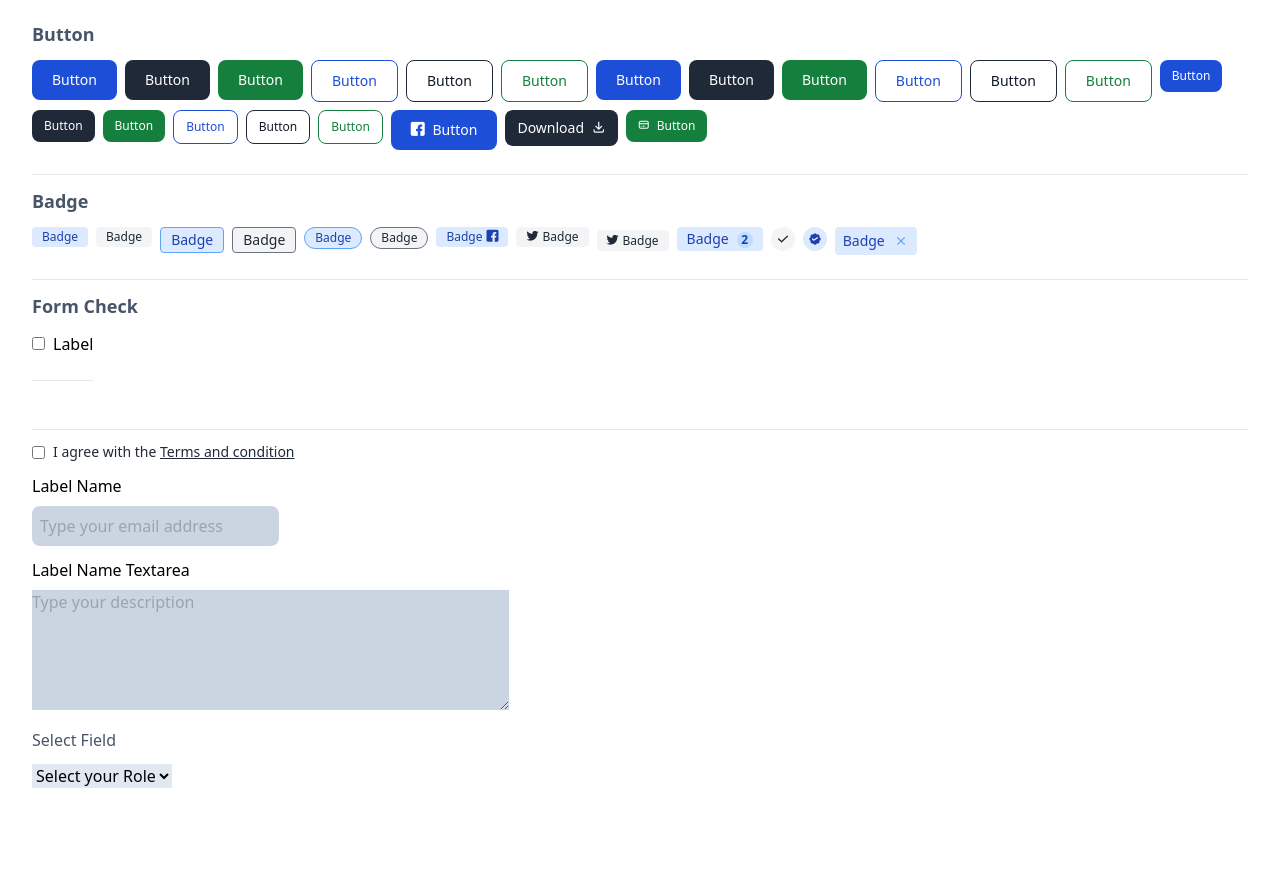
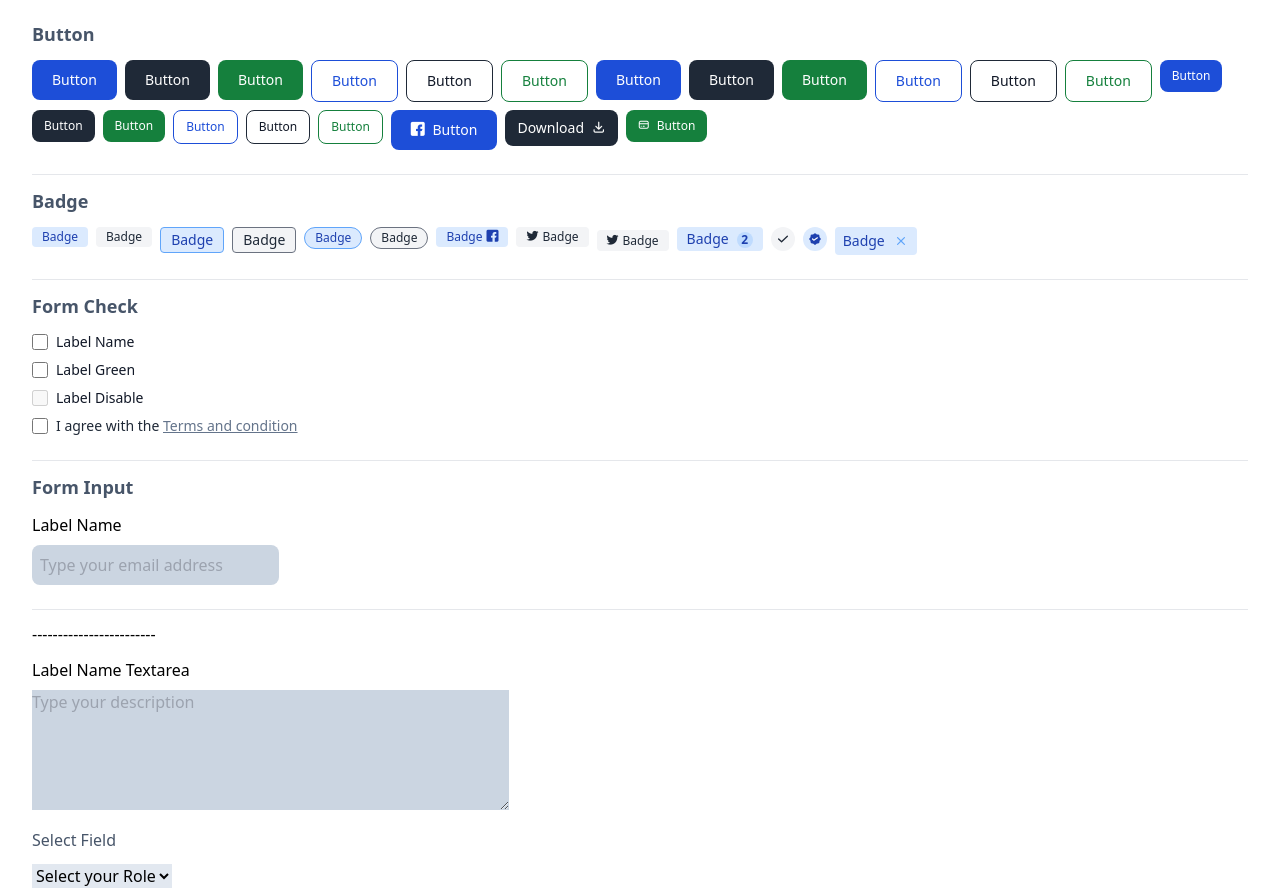
Before and after one commit to ShuvoMallick01/Vuejs-Dynamic-Components, a Vue app: page / in a window 1280 px wide. Before the commit the page ends 800 px from the top, so only its background shows below. Built offline with nearby package versions, Linux system fonts and the light colour scheme.

Commit message:
Finish Form Checkbox

```diff
--- a/index.html
+++ b/index.html
@@ -17,8 +17,8 @@
 
     <title>Vite App</title>
   </head>
-  <body>
-    <div id="app" class="container mx-auto px-5 xl:px-8"></div>
+  <body class="light">
+    <div id="app" class="container mx-auto px-5 xl:px-8 light"></div>
     <script type="module" src="/src/main.js"></script>
   </body>
 </html>
--- a/src/App.vue
+++ b/src/App.vue
@@ -184,38 +184,49 @@
 
     <!-- Form Check -->
     <h2 class="font-bold text-lg text-slate-600">Form Check</h2>
-    <div class="flex gap-2 flex-wrap items-start border-b pb-6 mb-6">
-      <div class="flex gap-2 flex-wrap items-start border-b pb-6 mb-6">
-        <FormCheck
-          title="Label"
-          id="checkId"
-          :name="'checkName'"
-          value="checkValue"
-        />
-      </div>
-    </div>
 
-    <CheckBox>
+    <div class="flex flex-col gap-2 flex-wrap items-start border-b pb-6 mb-6">
+      <Checkbox label="Label Name" id="Form-Check"> </Checkbox>
+
+      <Checkbox
+        :inputType="'checkbox-green'"
+        :inputlabel="'form-label-green'"
+        label="Label Green"
+        id="Form-green"
+      >
+      </Checkbox>
+
+      <Checkbox label="Label Disable" id="Form-Check" disabled> </Checkbox>
+
+      <Checkbox id="checkboxSlot">
         <span
           for="terms"
           class="ml-2 text-sm font-medium text-gray-800 dark:text-gray-500"
         >
           I agree with the
-        <a href="#" class="text-secondary hover: underline dark:text-gray-600"
+          <a href="#" class="text-slate-500 hover: underline dark:text-gray-600"
             >Terms and condition</a
           >
         </span>
-    </CheckBox>
+      </Checkbox>
+    </div>
 
-    <TextField
+    <!-- Form Input -->
+    <h2 class="font-bold text-lg text-slate-600">Form Input</h2>
+
+    <div class="flex flex-col gap-2 flex-wrap items-start border-b pb-6 mb-6">
+      <FormInput
         id="name"
         type="email"
         :input="true"
         label="Label Name"
         placeholder="Type your email address"
         v-model="formFields.email"
-    />
+      >
+      </FormInput>
+    </div>
 
+    <p>------------------------</p>
     <TextField
       :textarea="true"
       row="4"
@@ -236,10 +247,10 @@
 import { reactive, ref } from "vue";
 import Button from "./components/buttons/Button.vue";
 import Badge from "./components/badge/Badge.vue";
-import FormCheck from "./components/form/FormCheck.vue";
-import CheckBox from "./components/form/CheckBox.vue";
+import Checkbox from "./components/form/Checkbox.vue";
 import TextField from "./components/form/TextField.vue";
 import SelectField from "./components/form/SelectField.vue";
+import FormInput from "./components/form/FormInput.vue";
 
 const formFields = reactive({ email: "", inputName: "", password: "" });
 
--- a/src/assets/css/main.css
+++ b/src/assets/css/main.css
@@ -104,6 +104,23 @@
     @apply rounded-full;
   }
 
+  /* Form Checkbox */
+  .checkbox-default {
+    @apply w-4 h-4 text-blue-600 bg-gray-100 border-gray-300 rounded   dark:ring-offset-gray-800 dark:bg-gray-700 dark:border-gray-600;
+  }
+
+  .checkbox-green {
+    @apply w-4 h-4  text-green-600 bg-green-600 border-gray-300 rounded   dark:ring-offset-gray-800 dark:bg-gray-700 dark:border-gray-600;
+  }
+
+  .form-label-default {
+    @apply ml-2 text-sm font-medium text-gray-900 dark:text-gray-300;
+  }
+
+  .form-label-green {
+    @apply ml-2 text-sm font-medium  text-green-700;
+  }
+
   /* ----------------- */
   .gradient {
     background-color: #aee1f9;
--- a/src/components/form/CheckBox.vue
+++ b/src/components/form/CheckBox.vue
@@ -1,16 +1,42 @@
 <template>
   <div class="flex items-center" :class="wrapperClass">
-    <input class="text-gray-700" type="checkbox" v-bind="$attrs" />
+    <input
+      :class="{
+        'checkbox-default': inputType === 'checkbox-default',
+        'checkbox-green': inputType === 'checkbox-green',
+      }"
+      type="checkbox"
+      v-bind="$attrs"
+    />
     <slot v-if="$slots.default"></slot>
-    <label v-else class="" :for="$attrs.id">{{ label }}</label>
+
+    <label
+      v-else
+      :class="{
+        'form-label-default': labelType === 'form-label-default',
+        'form-label-green': labelType === 'form-label-green',
+      }"
+      :for="$attrs.id"
+      >{{ label }}</label
+    >
   </div>
 </template>
 
 <script setup>
-defineOptions({ inheritAttrs: false });
+defineOptions({
+  inheritAttrs: false,
+});
 
 defineProps({
   wrapperClass: String,
   label: String,
+  inputType: {
+    type: String,
+    default: "checkbox-default",
+  },
+  labelType: {
+    type: String,
+    default: "form-label-default",
+  },
 });
 </script>
--- a/src/components/form/FormCheck.vue
+++ /dev/null
@@ -1,13 +0,0 @@
-<template>
-  <div>
-    <input class="text-primary-600 me-2" type="checkbox" v-bind="$attrs" />
-    <label v-if="title" class="" :for="$attrs.id">{{ title }}</label>
-  </div>
-</template>
-
-<script setup>
-defineProps(["title", "modelValue"]);
-defineOptions({
-  inheritAttrs: false,
-});
-</script>
--- a/src/components/form/FormInput.vue
+++ b/src/components/form/FormInput.vue
@@ -1,3 +1,44 @@
-<template></template>
+<template>
+  <div>
+    <label
+      v-if="label"
+      :for="$attrs.id"
+      :class="{
+        [labelClass]: true,
+        required: $attrs.required,
+        'block mb-2 ': true,
+      }"
+      >{{ label }}
+    </label>
 
-<script></script>
+    <textarea
+      v-if="textarea"
+      v-bind="$attrs"
+      class="bg-slate-300"
+      :value="modelValue"
+      @input="$emit('update:modelValue', $event.target.value)"
+    >
+    </textarea>
+
+    <input
+      v-else
+      v-bind="$attrs"
+      class="bg-slate-300 p-2 rounded-lg"
+      :value="modelValue"
+      @input="$emit('update:modelValue', $eventt.target.value)"
+    />
+  </div>
+</template>
+
+<script setup>
+defineOptions({
+  inheritAttrs: false,
+});
+
+defineProps({
+  modelValue: { type: String, default: "" },
+  label: { type: String, required: true },
+  textarea: { type: Boolean, default: false },
+  labelClass: { type: String, default: "" },
+});
+</script>
--- a/tailwind.config.js
+++ b/tailwind.config.js
@@ -4,5 +4,6 @@ module.exports = {
   theme: {
     extend: {},
   },
+  darkMode: "class",
   plugins: [],
 };
```
Lines whose indentation alone changed are shown as unchanged.
